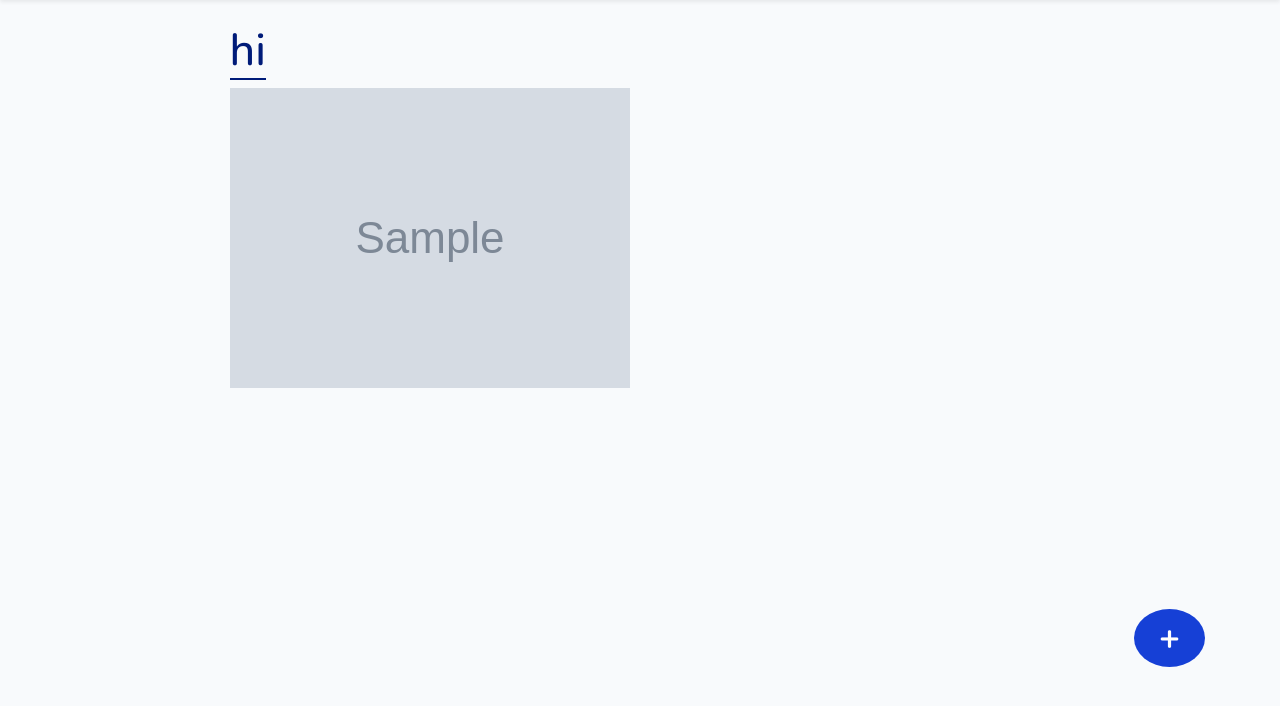
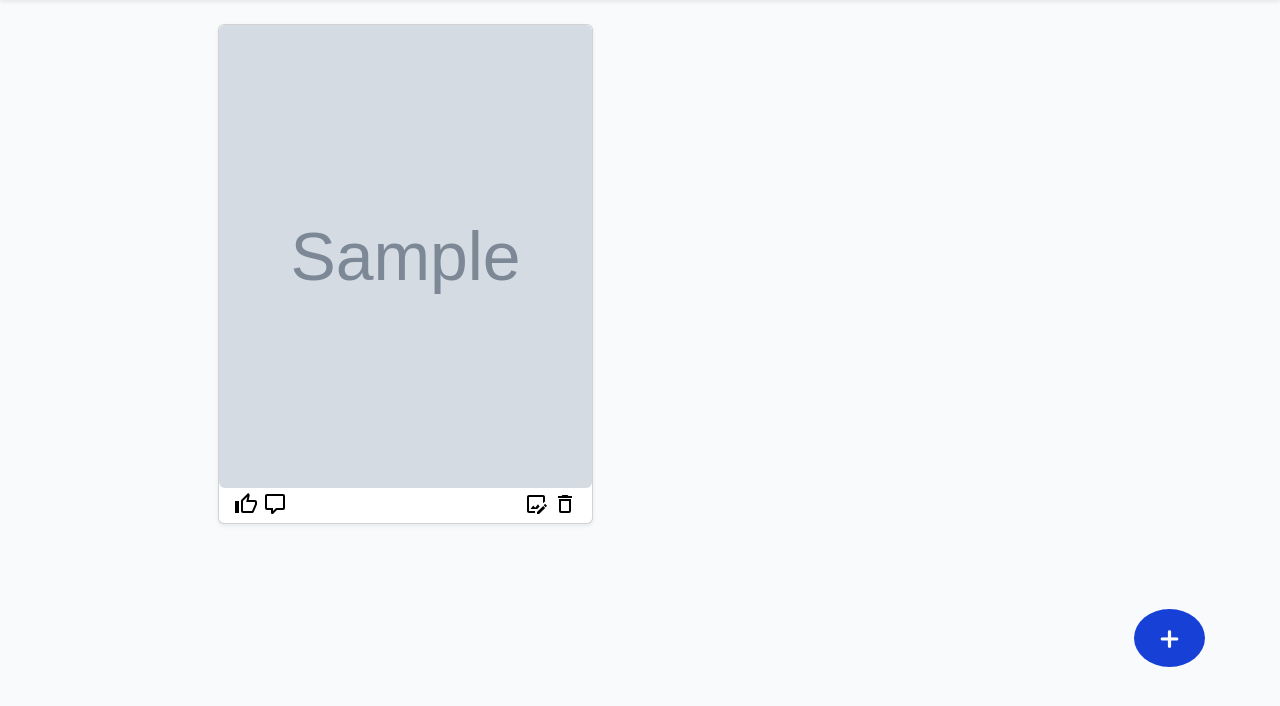
Before and after one commit to Ganta-KH/social, a Laravel app: page /home in a window 1280 px wide. Shown: the part 58-764 px from the top of the page. Run offline with Laravel 10, Linux system fonts and the light colour scheme; a user stored in the database is signed in; tables that the repository leaves empty hold one stand-in row (values such as "Sample post"); grey boxes marked "Sample" are stand-in pictures; style sheets or scripts are compiled from the project's sources.

Commit message:
add card to the home page  to show the user posts

```diff
--- a/resources/sass/app.scss
+++ b/resources/sass/app.scss
@@ -85,3 +85,60 @@ h1 {
         }
     }
 }
+
+.home {
+    display: grid;
+    grid-template-columns: auto auto auto;
+    gap: 18px;
+
+    .card {
+        height: 500px;
+        width: 375px;
+
+        form,
+        form > input {
+            height: 93%;
+        }
+
+        .img-post {
+            height: 93%;
+            border-radius: inherit;
+        }
+
+        .func {
+            display: flex;
+            justify-content: space-between;
+            padding-inline: 15px;
+            padding-top: 3px;
+
+            .func-1,
+            .func-2 {
+                display: flex;
+                gap: 5px;
+
+                a > svg {
+                    width: 24px;
+                }
+
+                a > svg:hover {
+                    transform: scale(1.2);
+                    transition: 100ms;
+                }
+
+                .like:hover {
+                    fill: blue;
+                }
+
+                .delete:hover {
+                    fill: red;
+                }
+            }
+        }
+
+    }
+
+    .card:hover {
+        transform: scale(1.02);
+        transition: 100ms;
+    }
+}
--- a/resources/views/home.blade.php
+++ b/resources/views/home.blade.php
@@ -1,14 +1,36 @@
 @extends('layouts.app')
 
 @section('content')
-    <div class="container">
-        <form action="{{ route('social.create') }}" method="get">
-            <input type="submit" value="  +  " class="add-post">
-        </form>
 
+    <form action="{{ route('social.create') }}" method="get">
+        <input type="submit" value="  +  " class="add-post">
+    </form>
+
+    <div class="home">
         @foreach ($posts as $post)
+            <div class="card shadow-sm">
+                {{-- <form action="">
+                    <input type="image" name="submit" src="{{ asset($post->image) }}">
+                </form> --}}
+                <img src="{{ asset($post->image) }}" alt="" class="img-post">
+
+                <div class="func">
+                    <div class="func-1">
+                        <a href=""><svg class="like" xmlns="http://www.w3.org/2000/svg" viewBox="0 0 24 24"><title>thumb-up-outline</title><path d="M5,9V21H1V9H5M9,21A2,2 0 0,1 7,19V9C7,8.45 7.22,7.95 7.59,7.59L14.17,1L15.23,2.06C15.5,2.33 15.67,2.7 15.67,3.11L15.64,3.43L14.69,8H21C22.11,8 23,8.9 23,10V12C23,12.26 22.95,12.5 22.86,12.73L19.84,19.78C19.54,20.5 18.83,21 18,21H9M9,19H18.03L21,12V10H12.21L13.34,4.68L9,9.03V19Z"/></svg></a>
+                        <a href=""><svg class="comment" xmlns="http://www.w3.org/2000/svg" viewBox="0 0 24 24"><title>comment-outline</title><path d="M9,22A1,1 0 0,1 8,21V18H4A2,2 0 0,1 2,16V4C2,2.89 2.9,2 4,2H20A2,2 0 0,1 22,4V16A2,2 0 0,1 20,18H13.9L10.2,21.71C10,21.9 9.75,22 9.5,22V22H9M10,16V19.08L13.08,16H20V4H4V16H10Z" /></svg></a>
+                    </div>
+                    <div class="func-2">
+                        <a href=""><svg class="edit" xmlns="http://www.w3.org/2000/svg" viewBox="0 0 24 24"><title>image-edit-outline</title><path d="M22.7 14.3L21.7 15.3L19.7 13.3L20.7 12.3C20.8 12.2 20.9 12.1 21.1 12.1C21.2 12.1 21.4 12.2 21.5 12.3L22.8 13.6C22.9 13.8 22.9 14.1 22.7 14.3M13 19.9V22H15.1L21.2 15.9L19.2 13.9L13 19.9M11.21 15.83L9.25 13.47L6.5 17H13.12L15.66 14.55L13.96 12.29L11.21 15.83M11 19.9V19.05L11.05 19H5V5H19V11.31L21 9.38V5C21 3.9 20.11 3 19 3H5C3.9 3 3 3.9 3 5V19C3 20.11 3.9 21 5 21H11V19.9Z" /></svg></a>
+                        <a href=""><svg class="delete" xmlns="http://www.w3.org/2000/svg" viewBox="0 0 24 24"><title>delete-outline</title><path d="M6,19A2,2 0 0,0 8,21H16A2,2 0 0,0 18,19V7H6V19M8,9H16V19H8V9M15.5,4L14.5,3H9.5L8.5,4H5V6H19V4H15.5Z" /></svg></a>
+
+                    </div>
+                </div>
+            </div>
+        @endforeach
+
+        {{-- @foreach ($posts as $post)
             <h1>hi</h1>
             <img src="{{ asset($post->image) }}" alt="img">
-        @endforeach
+        @endforeach --}}
     </div>
 @endsection
```
Also changed, not shown: public/images/icons/comment.svg (added), public/images/icons/delete.svg (added), public/images/icons/edit.svg (added), public/images/icons/like.svg (added).
